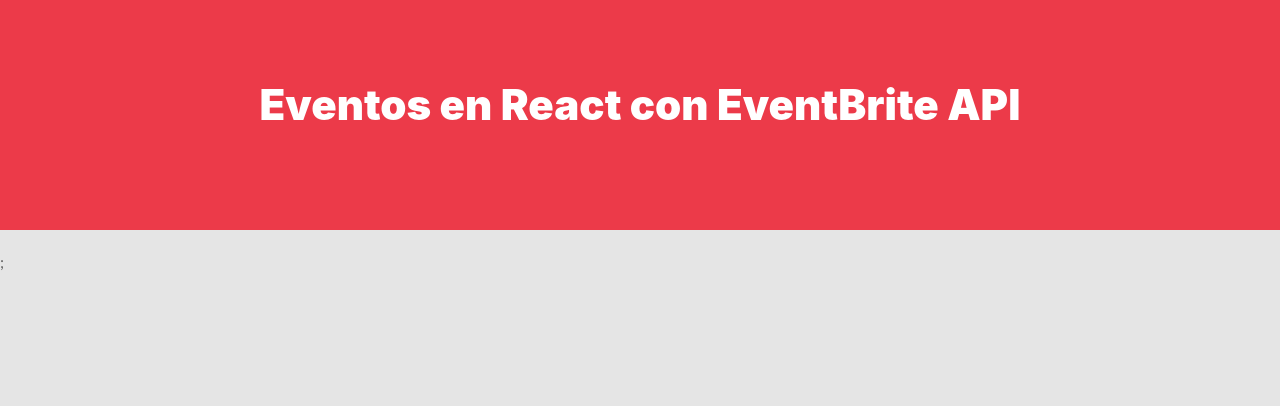
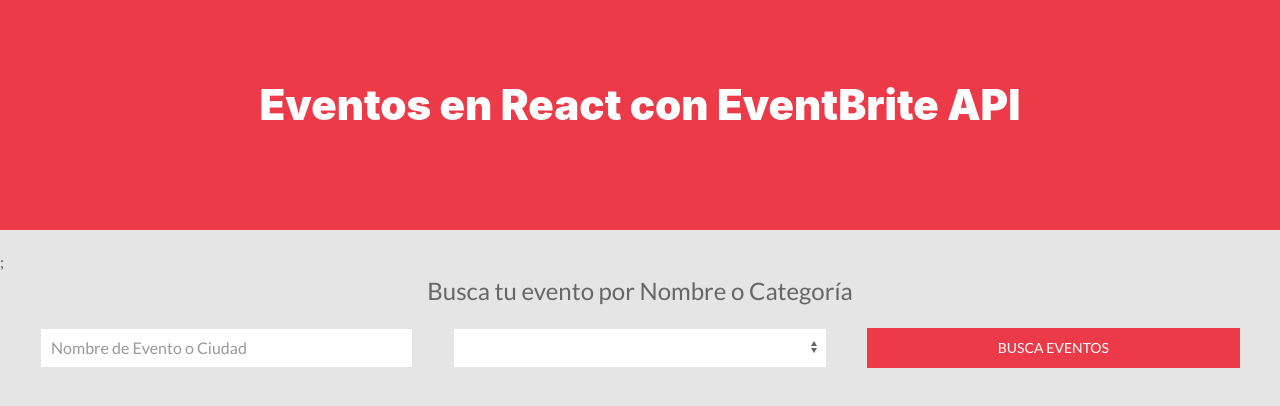
Before and after one commit to jorgebarcos/ReactEventBriteAPI, a React (Create React App) app: page / in a window 1280 px wide. Shown: the top 406 px of the page. Built offline with nearby package versions, Linux system fonts and the light colour scheme; no server answers.

Commit message:
Creando el Formulario

```diff
--- a/src/App.js
+++ b/src/App.js
@@ -1,11 +1,16 @@
 import React, { Fragment } from 'react';
 import Header from './components/Header';
 import CategoriasProvider from './context/CategoriasContext';
+
+import Formulario from './components/Formulario';
 
 function App() {
 	return (
 		<CategoriasProvider>
 			<Header />;
+			<div className="uk-container">
+				<Formulario />
+			</div>
 		</CategoriasProvider>
 	);
 }
--- /dev/null
+++ b/src/components/Formulario.js
@@ -0,0 +1,33 @@
+import React, { Component } from 'react';
+
+class Formulario extends Component {
+	state = {
+		nombre: '',
+		categoria: ''
+	};
+	render() {
+		return (
+			<form>
+				<fieldset className="uk-fieldset uk-margin">
+					<legend className="uk-legend uk-text-center">Busca tu evento por Nombre o Categoría</legend>
+				</fieldset>
+
+				<div className="uk-column-1-3@m uk-margin">
+					<div className="uk-margin" uk-margin="true">
+						<input name="nombre" className="uk-input" type="text" placeholder="Nombre de Evento o Ciudad" />
+					</div>
+
+					<div className="uk-margin" uk-margin="true">
+						<select className="uk-select" name="categoria" />
+					</div>
+
+					<div>
+						<input type="submit" className="uk-button uk-button-danger" value="Busca Eventos" />
+					</div>
+				</div>
+			</form>
+		);
+	}
+}
+
+export default Formulario;
```
